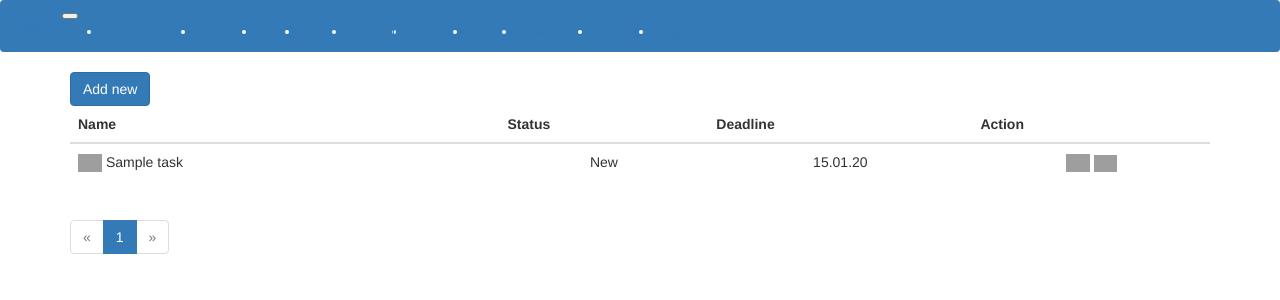
After one commit to MikleFridman/jiiin, a Flask app: page /tasks/ in a window 1280 px wide. The commit adds this page. Shown: the top 300 px of the page. Run offline with Flask 2, Linux system fonts and the light colour scheme; a user stored in the database is signed in; tables that the repository leaves empty hold one stand-in row (values such as "Sample post"); some libraries are stand-ins or nearby versions; grey boxes are pictures that could not be loaded.

Commit message:
13022023_bugfix

```diff
--- a/app/templates/base.html
+++ b/app/templates/base.html
@@ -50,6 +50,13 @@
                 <a class="dropdown-item" href="{{ url_for('items_flow') }}">Items flow</a>
               </div>
             </li>
+            <li class="nav-item dropdown">
+              <a class="nav-link dropdown-toggle {% if request.path == url_for('tasks') %}active{% endif %}" data-bs-toggle="dropdown" href="#" role="button" aria-haspopup="true" aria-expanded="false">Tasks</a>
+              <div class="dropdown-menu">
+                  <a class="dropdown-item" href="{{ url_for('tasks') }}">Tasks</a>
+                  <a class="dropdown-item" href="{{ url_for('task_statuses') }}">Task statuses</a>
+              </div>
+            </li>
           </ul>
       {% endif %}
 
--- a/app/templates/index.html
+++ b/app/templates/index.html
@@ -28,7 +28,7 @@
         <div class="list-group">
           <a href="{{ url_for('appointments') }}" class="list-group-item list-group-item-action active">Appointments:</a>
           {% for ac in appointments_count %}
-            <a class="list-group-item list-group-item-action d-flex justify-content-between align-items-center" href="{{ url_for('appointments', location=ac[0].id, url_back=url_for('index'))}}">{{ ac[0] }}
+            <a class="list-group-item list-group-item-action d-flex justify-content-between align-items-center" href="{{ url_for('appointments', location_id=ac[0].id, url_back=url_for('index'))}}">{{ ac[0] }}
             <span class="badge bg-primary rounded-pill">{{ ac[1] }}</span>
             </a>
           {% endfor %}
--- /dev/null
+++ b/app/templates/task_table.html
@@ -0,0 +1,41 @@
+{% extends "base.html" %}
+
+{% block app_content %}
+  <div class="row">
+    <div class="col-md-4 mb-2">
+      <button type="button" class="btn btn-primary" onclick="window.location.href='{{ url_for('task_create') }}';">Add new</button>
+    </div>
+  </div>
+  <table id="data" class="table table-hover border-top border-bottom border-light">
+    <thead>
+      <tr class="table-primary border-start border-end border-light text-center">
+        <th class="col-5">Name</th>
+        <th class="col-1">Status</th>
+        <th class="col-2">Deadline</th>
+        <th class="col-1">Action</th>
+      </tr>
+    </thead>
+    <tbody>
+      {% for t in items %}
+        <tr class="{{ loop.cycle('table-success', 'table-default') }}  border-start border-end border-light">
+          <td class="col-5 ps-3">
+            {% if t.closed %}
+              <img src="{{ url_for('static', filename='/hidden.png') }}" alt="hidden" width="24">
+            {% endif %}
+            {{ t.name }}
+          </td>
+          <td class="col-1 text-center">
+            {{ t.current_status() }}
+          </td>
+          <td class="col-2 text-center">{{ t.deadline.strftime('%d.%m.%y') }}</td>
+          <td class="col-1 text-center">
+            <a href="{{ url_for('task_edit', id=t.id) }}"><img src="{{ url_for('static', filename='/edit.png') }}" alt="edit" width="24"></a>
+            <a href="{{ url_for('task_delete', id=t.id) }}"><img class="ms-2" src="{{ url_for('static', filename='/trash.png') }}" alt="delete" width="23"></a>
+          </td>
+        </tr>
+      {% endfor %}
+    </tbody>
+  </table>
+{% import '_pagination.html' as forms %}
+{{ forms.render_pagination(pagination, 'tasks', **request.args) }}
+{% endblock %}
--- a/app/views.py
+++ b/app/views.py
@@ -131,6 +131,8 @@ def user_edit(id):
                            title='User (edit)',
                            form=form,
                            url_back=url_back)
+
+
 # User block end
 
 
@@ -334,6 +336,8 @@ def staff_schedule_delete(staff_id, id):
     db.session.commit()
     flash('Delete schedule {}'.format(id))
     return redirect(url_for('staff_schedule', id=staff_id))
+
+
 # Staff block end
 
 
@@ -393,17 +397,24 @@ def client_edit(id):
                            url_back=url_back)
 
 
-@app.route('/client/delete/<id>/', methods=['GET', 'POST'])
+@app.route('/clients/delete/<id>/', methods=['GET', 'POST'])
 @login_required
 def client_delete(id):
     if not check_permission('Client', 'delete'):
         flash('Insufficient access level')
         return redirect(url_for('clients'))
-    service = Client.query.filter_by(cid=current_user.cid,
-                                     id=id).first_or_404()
-    db.session.delete(service)
-    db.session.commit()
-    flash('Delete client {}'.format(id))
+    client = Client.query.filter_by(cid=current_user.cid,
+                                    id=id).first_or_404()
+    if (len(client.files) > 0 or
+            len(client.appointments) > 0):
+        flash('Unable to delete an object')
+    else:
+        try:
+            db.session.delete(client)
+            db.session.commit()
+            flash('Delete client {}'.format(id))
+        except IntegrityError:
+            flash('Deletion error')
     return redirect(url_for('clients'))
 
 
@@ -488,6 +499,8 @@ def client_file_delete(client_id, id):
         return redirect(url_back)
     flash('Delete file {}'.format(id))
     return redirect(url_back)
+
+
 # Client block end
 
 
@@ -558,6 +571,8 @@ def clients_tags_delete(id):
     db.session.commit()
     flash('Delete tag {}'.format(id))
     return redirect(url_back)
+
+
 # Client tag block end
 
 
@@ -567,6 +582,7 @@ def clients_tags_delete(id):
 def services():
     page = request.args.get('page', 1, type=int)
     appointment_id = request.args.get('appointment_id', None, type=int)
+    client_id = request.args.get('client_id', None, type=int)
     url_back = request.args.get('url_back', url_for('appointments'))
     if appointment_id:
         appointment = Appointment.query.filter_by(
@@ -575,7 +591,8 @@ def services():
     if 'edit' in url_back:
         url_submit = url_back + '?mod_services=1'
     else:
-        url_submit = url_for('appointment_create')
+        url_submit = url_for('appointment_create', client_id=client_id)
+    if url_back == url_for('appointments'):
         session.pop('services', None)
     location_id = request.args.get('location_id', None, type=int)
     active = request.args.get('active', None, type=int)
@@ -659,7 +676,7 @@ def service_edit(id):
                            url_back=url_back)
 
 
-@app.route('/service/delete/<id>/', methods=['GET', 'POST'])
+@app.route('/services/delete/<id>/', methods=['GET', 'POST'])
 @login_required
 def service_delete(id):
     if not check_permission('Service', 'delete'):
@@ -671,6 +688,8 @@ def service_delete(id):
     db.session.commit()
     flash('Delete service {}'.format(id))
     return redirect(url_for('services'))
+
+
 # Service block end
 
 
@@ -747,6 +766,8 @@ def location_delete(id):
     db.session.commit()
     flash('Delete location {}'.format(id))
     return redirect(url_for('locations'))
+
+
 # Location block end
 
 
@@ -795,11 +816,11 @@ def appointment_create():
     url_select_service = url_for('services',
                                  choice_mode=1,
                                  url_back=request.path)
+    selected_services_id = session.get('services')
     form = AppointmentForm()
     form.location.choices = get_active_locations()
     form.staff.choices = get_active_staff()
     form.client.choices = get_active_clients()
-    selected_services_id = session.get('services', [])
     form.duration.data = get_duration(selected_services_id)
     selected_services = []
     for service_id in selected_services_id:
@@ -823,49 +844,22 @@ def appointment_create():
             appointment.add_service(service)
         session.pop('services', None)
         db.session.commit()
-        return redirect(url_back)
+        return redirect(url_for('appointments'))
     elif request.method == 'POST':
         form.location.default = form.location.data
         form.staff.default = form.staff.data
         form.client.default = form.client.data
     else:
-        if request.args.get('client', None):
-            form.client.default = request.args.get('client')
+        if request.args.get('client_id', None):
+            form.client.default = request.args.get('client_id')
             form.process()
+    form.services.data = ','.join(list(str(s) for s in selected_services_id))
     return render_template('appointment_form.html',
                            title='Appointment (create)',
                            form=form,
                            items=selected_services,
                            url_back=url_back,
                            url_select_service=url_select_service)
-
-
-@app.route('/services/<location_id>/')
-@login_required
-def services_location(location_id):
-    if location_id == 0 or location_id is None:
-        return jsonify({'services': []})
-    items = get_active_services(location_id=location_id, queryset=True)
-    services = []
-    for item in items:
-        service = {'id': item.id, 'name': '{} ({} min)'.format(
-            item.name, item.duration)}
-        services.append(service)
-    return jsonify({'services': services})
-
-
-@app.route('/locations/<service_id>/')
-@login_required
-def locations_service(service_id):
-    service = Service.query.get(service_id)
-    items = list(filter(lambda x:
-                        not x.no_active and
-                        x.cid == current_user.cid, service.locations))
-    locations = [{'id': 0, 'name': '-Select-'}]
-    for item in items:
-        location = {'id': item.id, 'name': item.name}
-        locations.append(location)
-    return jsonify({'locations': locations})
 
 
 @app.route('/appointments/edit/<id>/', methods=['GET', 'POST'])
@@ -928,6 +922,7 @@ def appointment_edit(id):
         form.time.data = appointment.date_time.time()
         form.info.data = appointment.info
         form.cancel.data = appointment.cancel
+    form.services.data = ','.join(list(str(s) for s in selected_services_id))
     return render_template('appointment_form.html',
                            title='Appointment (edit)',
                            form=form,
@@ -969,6 +964,8 @@ def appointment_result(appointment_id):
                            title='Result',
                            form=form,
                            url_back=url_back)
+
+
 # Appointment block end
 
 
@@ -1035,6 +1032,8 @@ def item_delete(id):
     db.session.commit()
     flash('Delete item {}'.format(id))
     return redirect(url_for('items'))
+
+
 # Item block end
 
 
@@ -1169,6 +1168,8 @@ def item_flow_delete(id):
     db.session.commit()
     flash('Delete item flow {}'.format(id))
     return redirect(url_for('items_flow'))
+
+
 # ItemFlow block end
 
 
@@ -1190,7 +1191,7 @@ def notices():
                            pagination=items)
 
 
-@app.route('/notice/create/', methods=['GET', 'POST'])
+@app.route('/notices/create/', methods=['GET', 'POST'])
 @login_required
 def notice_create():
     url_back = request.args.get('url_back', url_for('notices', **request.args))
@@ -1218,7 +1219,7 @@ def notice_create():
                            url_back=url_back)
 
 
-@app.route('/notice/edit/<id>/', methods=['GET', 'POST'])
+@app.route('/notices/edit/<id>/', methods=['GET', 'POST'])
 @login_required
 def notice_edit(id):
     url_back = request.args.get('url_back', url_for('notices',
@@ -1246,7 +1247,7 @@ def notice_edit(id):
                            url_back=url_back)
 
 
-@app.route('/notice/delete/<id>/')
+@app.route('/notices/delete/<id>/')
 @login_required
 def notice_delete(id):
     url_back = url_for('notices', **request.args)
@@ -1402,7 +1403,144 @@ def cash_flow_delete(id):
     db.session.commit()
     flash('Delete cash flow {}'.format(id))
     return redirect(url_for('cash_flow'))
+
+
 # CashFlow block end
+
+
+# Tasks block start
+@app.route('/task_statuses/')
+@login_required
+def task_statuses():
+    page = request.args.get('page', 1, type=int)
+    items = TaskStatus.query.filter_by(
+        cid=current_user.cid).paginate(page,
+                                       app.config['ROWS_PER_PAGE'], False)
+    return render_template('task_status_table.html',
+                           title='Task statuses',
+                           items=items.items,
+                           pagination=items)
+
+
+@app.route('/task_statuses/create/', methods=['GET', 'POST'])
+@login_required
+def task_status_create():
+    url_back = url_for('staff', **request.args)
+    if get_tariff_limit('staff') == 0:
+        return redirect(url_for('staff'))
+    form = TaskStatusForm()
+    if form.validate_on_submit():
+        task_status = TaskStatus(cid=current_user.cid,
+                                 name=form.name.data,
+                                 description=form.description.data,
+                                 final=form.final.data)
+        db.session.add(task_status)
+        db.session.commit()
+        return redirect(url_for('task_statuses'))
+    return render_template('data_form.html',
+                           title='Task status (create)',
+                           form=form,
+                           url_back=url_back)
+
+
+@app.route('/task_statuses/edit/<id>/', methods=['GET', 'POST'])
+@login_required
+def task_status_edit(id):
+    url_back = url_for('task_statuses', **request.args)
+    task_status = TaskStatus.query.filter_by(cid=current_user.cid,
+                                             id=id).first_or_404()
+    form = TaskStatusForm()
+    if form.validate_on_submit():
+        task_status.name = form.name.data
+        task_status.description = form.description.data
+        task_status.final = form.final.data
+        db.session.commit()
+        return redirect(url_back)
+    elif request.method == 'GET':
+        form = TaskStatusForm(obj=task_status)
+    return render_template('data_form.html',
+                           title='Task status (edit)',
+                           form=form,
+                           url_back=url_back)
+
+
+@app.route('/task_statuses/delete/<id>/', methods=['GET', 'POST'])
+@login_required
+def task_status_delete(id):
+    if not check_permission('TaskStatus', 'delete'):
+        flash('Insufficient access level')
+        return redirect(url_for('staff'))
+    task_status = TaskStatus.query.filter_by(cid=current_user.cid,
+                                             id=id).first_or_404()
+    if len(task_status.progress) > 0:
+        flash('Unable to delete an object')
+    else:
+        try:
+            db.session.delete(task_status)
+            db.session.commit()
+            flash('Delete task status {}'.format(id))
+        except IntegrityError:
+            flash('Deletion error')
+    return redirect(url_for('task_statuses'))
+
+
+@app.route('/tasks/')
+@login_required
+def tasks():
+    page = request.args.get('page', 1, type=int)
+    param = {'cid': current_user.cid}
+    items = Task.query.filter_by(**param).paginate(
+        page, app.config['ROWS_PER_PAGE'], False)
+    return render_template('task_table.html',
+                           title='Tasks',
+                           items=items.items,
+                           pagination=items)
+
+
+@app.route('/tasks/create', methods=['GET', 'POST'])
+@login_required
+def task_create():
+    url_back = url_for('tasks', **request.args)
+    form = TaskForm()
+    form.staff.choices = get_active_staff()
+    if form.validate_on_submit():
+        task = Task(cid=current_user.cid,
+                    name=form.name.data,
+                    description=form.description.data,
+                    staff_id=form.staff.data,
+                    author_id=current_user.id,
+                    deadline=form.deadline.data)
+        db.session.add(task)
+        db.session.flush()
+        status = TaskStatus.query.get_or_404(1)
+        task_progress = TaskProgress(cid=current_user.cid,
+                                     task_id=task.id,
+                                     staff_id=form.staff.data,
+                                     status_id=status.id)
+        db.session.add(task_progress)
+        db.session.commit()
+        return redirect(url_for('tasks'))
+    elif request.method == 'POST':
+        form.staff.default = form.staff.data
+    return render_template('data_form.html',
+                           title='Task (create)',
+                           form=form,
+                           url_back=url_back)
+
+
+@app.route('/tasks/edit/<id>', methods=['GET', 'POST'])
+@login_required
+def task_edit(id):
+    pass
+
+
+@app.route('/tasks/delete/<id>')
+@login_required
+def task_delete(id):
+    pass
+
+
+# Tasks block end
 
 
 @app.route('/select_service/<service_id>/<selected>/')
```
Also changed, not shown: app/forms.py (+32 -5 lines), app/models.py (+4 -4 lines), app/templates/task_status_table.html (added, +32 -0 lines).
